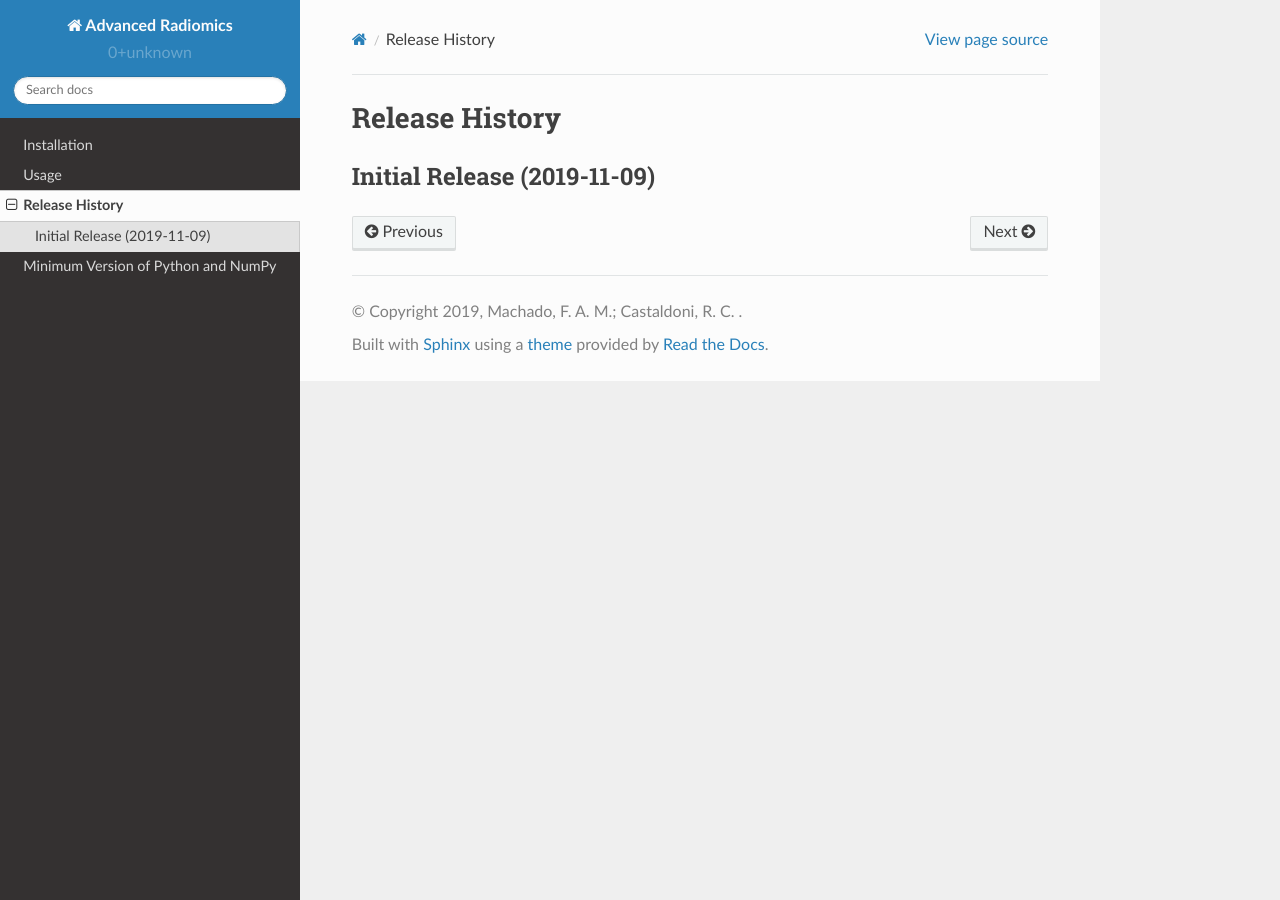
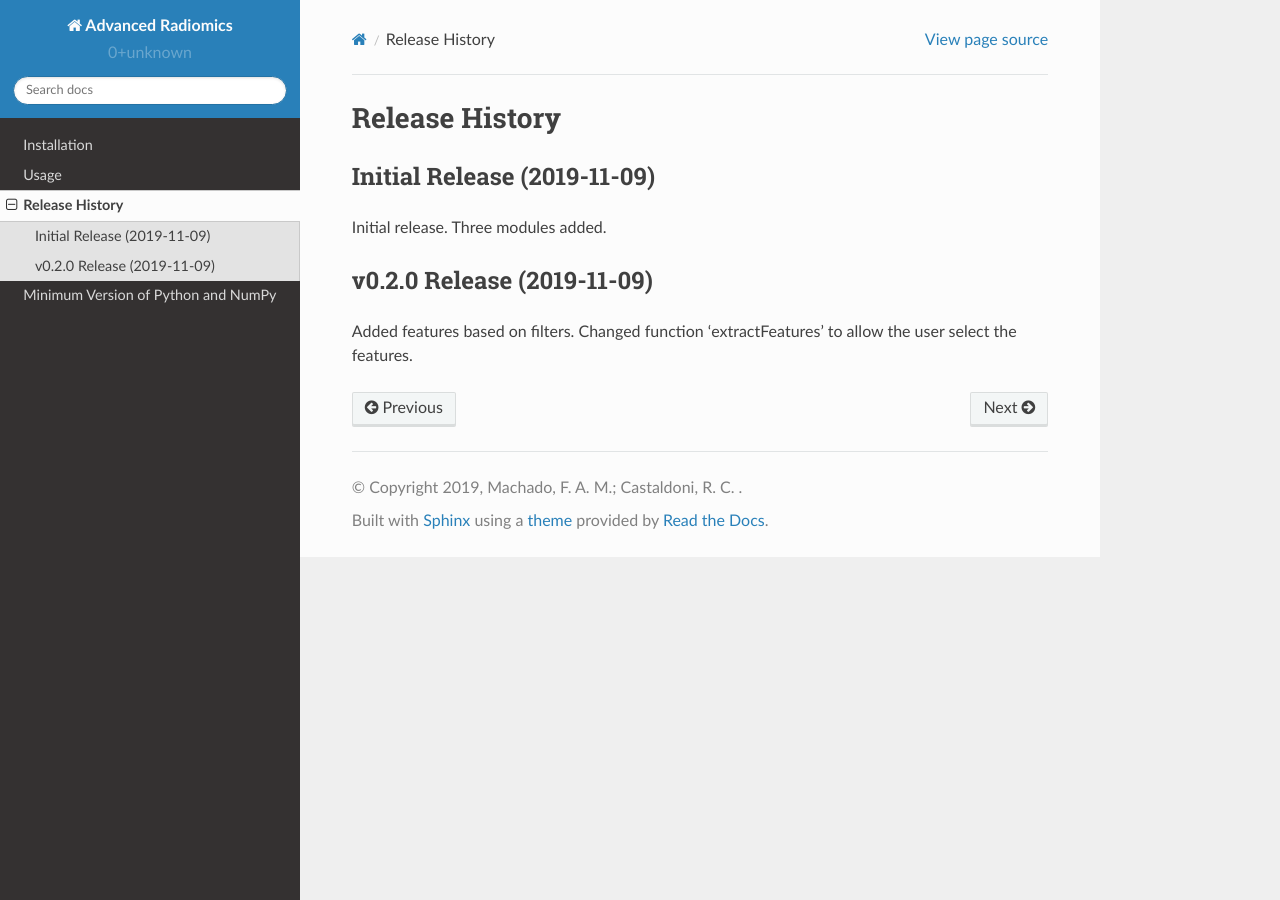
Before and after one commit to FelipeAugustoMachado/advanced-radiomics, a Sphinx documentation site: the page built from docs/source/release-history.rst, in a window 1280 px wide. Built offline with Sphinx 7.4.7 and the Read the Docs theme 2.0.0, drawn with Linux system fonts in a browser that asks for light colours.

Commit message:
Updated release-history

```diff
--- a/docs/source/release-history.rst
+++ b/docs/source/release-history.rst
@@ -4,3 +4,8 @@ Release History
 
 Initial Release (2019-11-09)
 ----------------------------
+Initial release. Three modules added.
+
+v0.2.0 Release (2019-11-09)
+---------------------------
+Added features based on filters. Changed function 'extractFeatures' to allow the user select the features.
```
